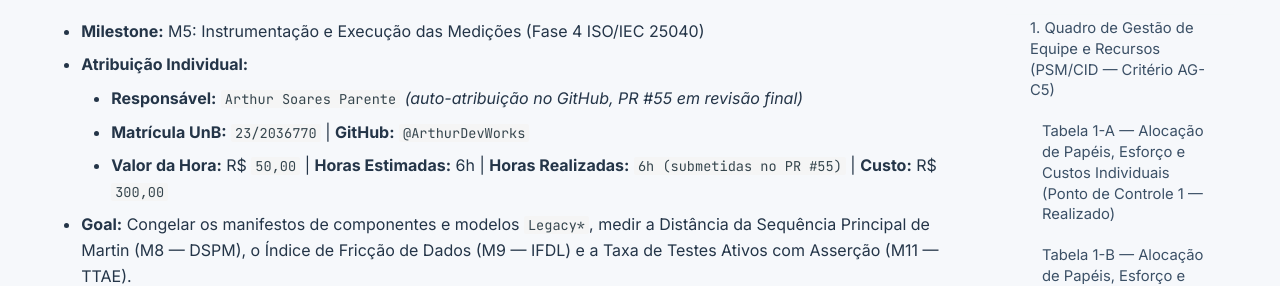
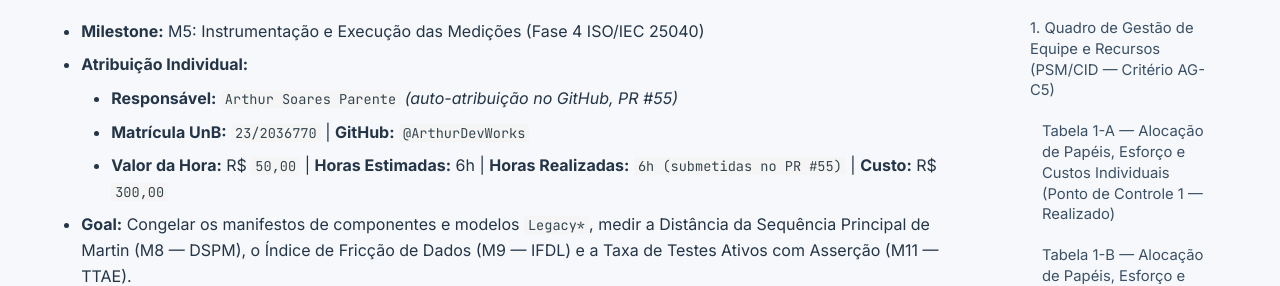
Before and after one commit to FCTE-Qualidade-de-Software-1/2026-2_T02_GRACE_HOPPER, an MkDocs documentation site: the page built from docs/gestao_projeto_releases_milestones_issues.md, in a window 1280 px wide and 1400 px high, scrolled down 25923 px. Shown: the part 172-458 px from the top of the window. Built offline with MkDocs 1.6.1 and Material for MkDocs 9.7.7, drawn with Linux system fonts in a browser that asks for light colours; comment, search, counter and statistics services are not loaded; some of the changed text lies outside the part shown.

Commit message:
docs: registrar o PR #55 como integrado na gestão do projeto

```diff
--- a/docs/gestao_projeto_releases_milestones_issues.md
+++ b/docs/gestao_projeto_releases_milestones_issues.md
@@ -671,7 +671,7 @@ Cada issue abaixo foi detalhada de forma atômica e rastreável, contendo seçõ
 
 - **Milestone:** M5: Instrumentação e Execução das Medições (Fase 4 ISO/IEC 25040)
 - **Atribuição Individual:**
-    - **Responsável:** `Arthur Soares Parente` *(auto-atribuição no GitHub, PR #55 em revisão final)*
+    - **Responsável:** `Arthur Soares Parente` *(auto-atribuição no GitHub, PR #55)*
     - **Matrícula UnB:** `23/2036770` | **GitHub:** `@ArthurDevWorks`
     - **Valor da Hora:** R$ `50,00` | **Horas Estimadas:** 6h | **Horas Realizadas:** `6h (submetidas no PR #55)` | **Custo:** R$ `300,00`
 - **Goal:** Congelar os manifestos de componentes e modelos `Legacy*`, medir a Distância da Sequência Principal de Martin (M8 — DSPM), o Índice de Fricção de Dados (M9 — IFDL) e a Taxa de Testes Ativos com Asserção (M11 — TTAE).
@@ -692,7 +692,7 @@ Cada issue abaixo foi detalhada de forma atômica e rastreável, contendo seçõ
 
 - **Milestone:** M5: Instrumentação e Execução das Medições (Fase 4 ISO/IEC 25040)
 - **Atribuição Individual:**
-    - **Responsável:** `Arthur Soares Parente` *(auto-atribuição no GitHub, PR #55 em revisão final)*
+    - **Responsável:** `Arthur Soares Parente` *(auto-atribuição no GitHub, PR #55)*
     - **Matrícula UnB:** `23/2036770` | **GitHub:** `@ArthurDevWorks`
     - **Valor da Hora:** R$ `50,00` | **Horas Estimadas:** 6h | **Horas Realizadas:** `6h (submetidas no PR #55)` | **Custo:** R$ `300,00`
 - **Goal:** Executar o catálogo de entradas inválidas na interface e API para aferir o Gate Binário M12 (IPPE) e avaliar a autodescritividade das mensagens de validação para medir M13 (ADMV).
```
